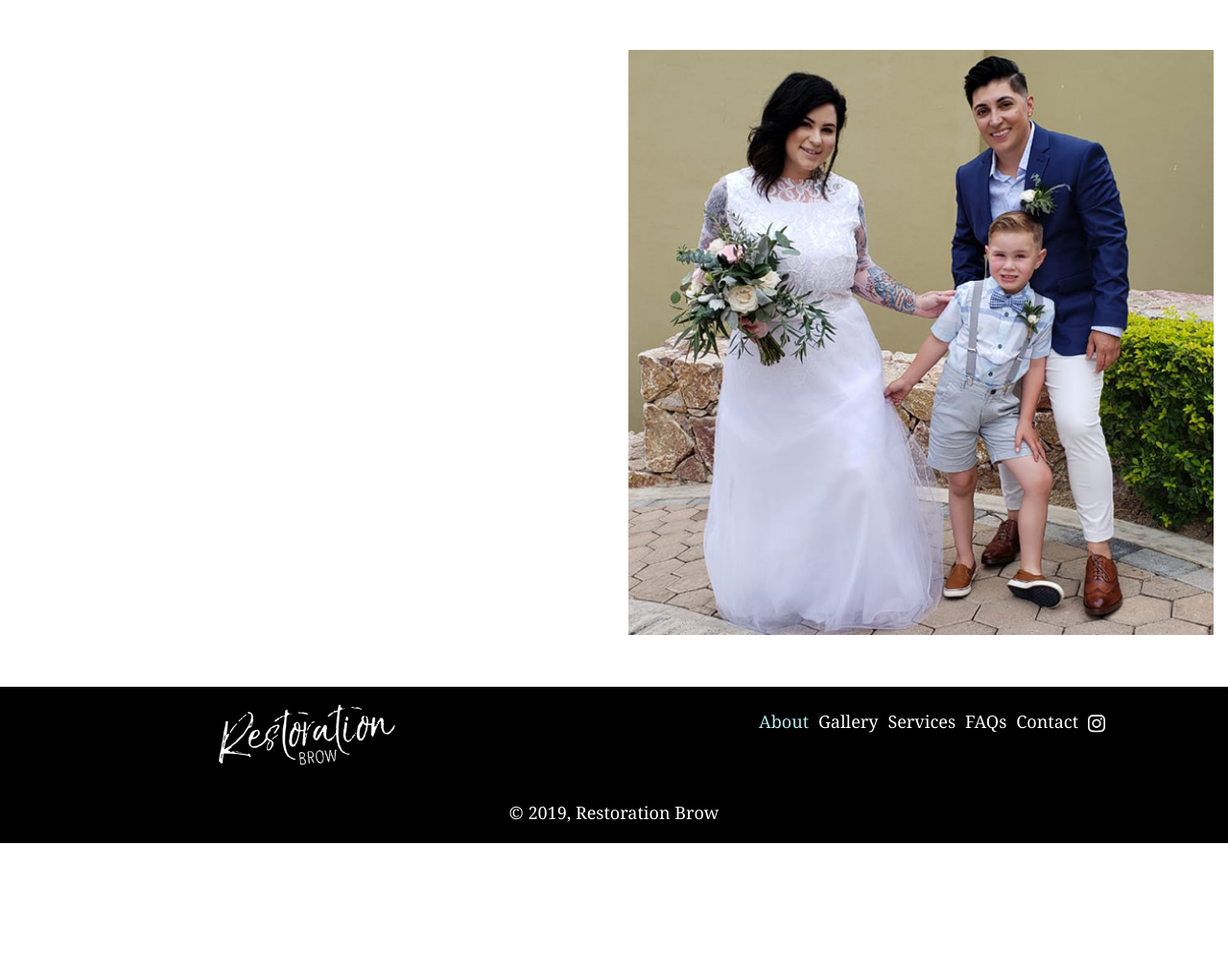
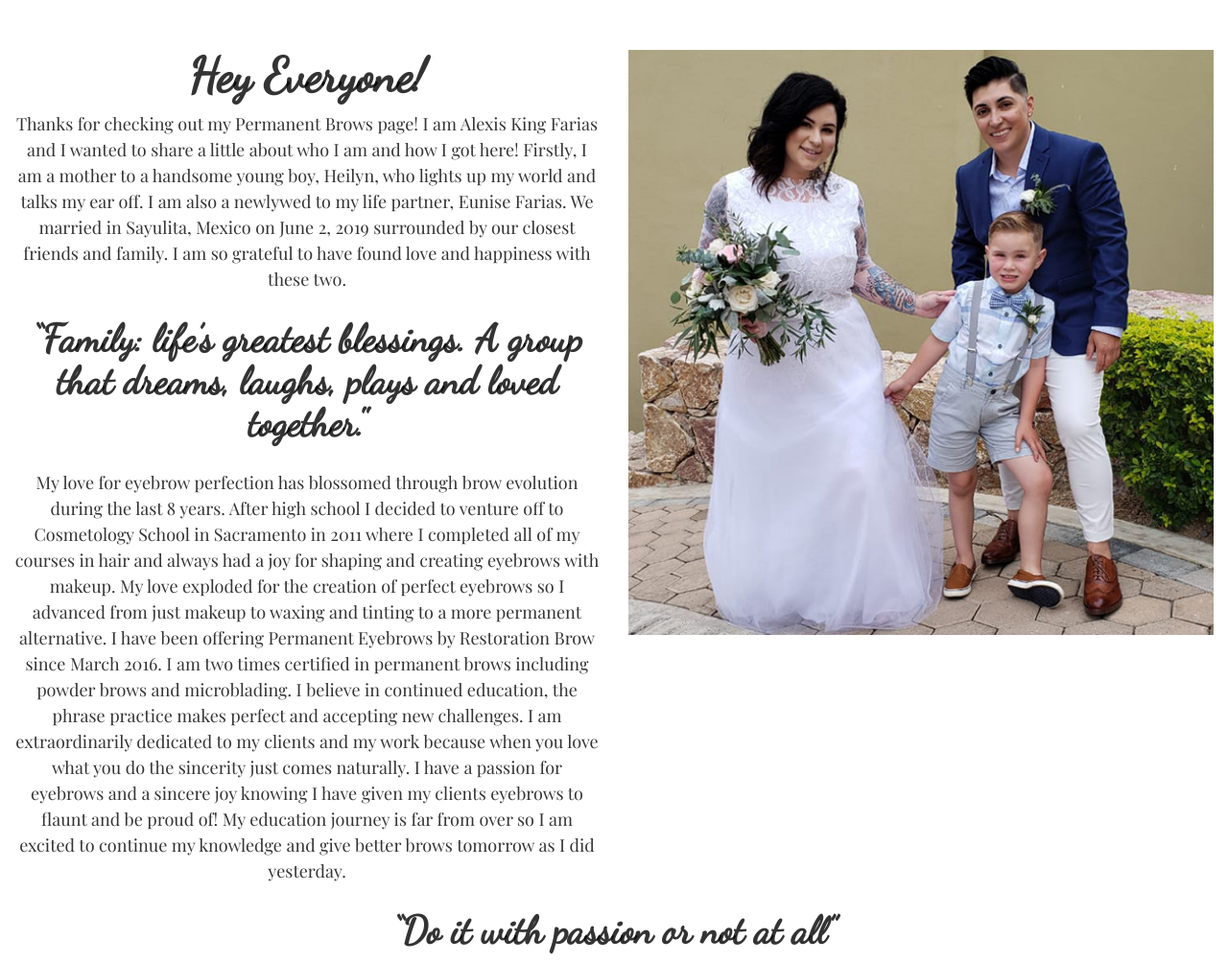
Before and after one commit to akickbush/restoration-brow-gatsby, a Gatsby site: page /about in a window 1280 px wide. Shown: the part 502-1506 px from the top of the page at 96% size. Before the commit the page ends 1381 px from the top, so only its background shows below. Built offline with nearby package versions, Linux system fonts and the light colour scheme; Gatsby itself is replaced by a stand-in of ours.

Commit message:
added about page content

```diff
--- a/src/config/index.js
+++ b/src/config/index.js
@@ -121,8 +121,6 @@ export const INTRO = [
   `My priority here is your brows because of course Happy brows are the best brows! `,
 ]
 
-export const ABOUT = [``]
-
 export const SERVICES = [
   {
     name: `Microblading Initial Session`,
--- a/src/pages/about/index.js
+++ b/src/pages/about/index.js
@@ -5,14 +5,7 @@ import Image from 'gatsby-image'
 import Layout from '../../components/layout'
 import SEO from '../../components/seo'
 
-import { ABOUT } from '../../config'
-
 const About = ({ data }) => {
-  let abouts = ABOUT.map((about, i) => (
-    <p key={i + 1} style={{ fontSize: 30 }}>
-      {about}
-    </p>
-  ))
   // Image(s) from GraphQL Queary
   const headerImg = data.header.edges[0].node.childImageSharp.fluid
   const aboutImg = data.about.edges[0].node.childImageSharp.fluid
@@ -29,9 +22,59 @@ const About = ({ data }) => {
       <SEO title="About" />
       <div className="container-fluid py-5">
         <div className="row">
-          <div className="col-md-6 text-center">{abouts}</div>
+          <div className="col-md-6 text-center">
+            <h1
+              className="text-center font-dancing-reg"
+              style={{ fontSize: 50 }}
+            >
+              Hey Everyone!
+            </h1>
+            <p>
+              Thanks for checking out my Permanent Brows page! I am Alexis King
+              Farias and I wanted to share a little about who I am and how I got
+              here! Firstly, I am a mother to a handsome young boy, Heilyn, who
+              lights up my world and talks my ear off. I am also a newlywed to
+              my life partner, Eunise Farias. We married in Sayulita, Mexico on
+              June 2, 2019 surrounded by our closest friends and family. I am so
+              grateful to have found love and happiness with these two.
+            </p>
+            <h1
+              className="text-center font-dancing-reg pb-3"
+              style={{ fontSize: 40 }}
+            >
+              “Family: life’s greatest blessings. A group that dreams, laughs,
+              plays and loved together."
+            </h1>
+            <p>
+              My love for eyebrow perfection has blossomed through brow
+              evolution during the last 8 years. After high school I decided to
+              venture off to Cosmetology School in Sacramento in 2011 where I
+              completed all of my courses in hair and always had a joy for
+              shaping and creating eyebrows with makeup. My love exploded for
+              the creation of perfect eyebrows so I advanced from just makeup to
+              waxing and tinting to a more permanent alternative. I have been
+              offering Permanent Eyebrows by Restoration Brow since March 2016.
+              I am two times certified in permanent brows including powder brows
+              and microblading. I believe in continued education, the phrase
+              practice makes perfect and accepting new challenges. I am
+              extraordinarily dedicated to my clients and my work because when
+              you love what you do the sincerity just comes naturally. I have a
+              passion for eyebrows and a sincere joy knowing I have given my
+              clients eyebrows to flaunt and be proud of! My education journey
+              is far from over so I am excited to continue my knowledge and give
+              better brows tomorrow as I did yesterday.
+            </p>
+          </div>
           <div className="col-md-6 text-center">
             <Image fluid={aboutImg} title="Family" />
+          </div>
+          <div className="col-md-12">
+            <h1
+              className="text-center font-dancing-reg"
+              style={{ fontSize: 40 }}
+            >
+              “Do it with passion or not at all”
+            </h1>
           </div>
         </div>
       </div>
```
